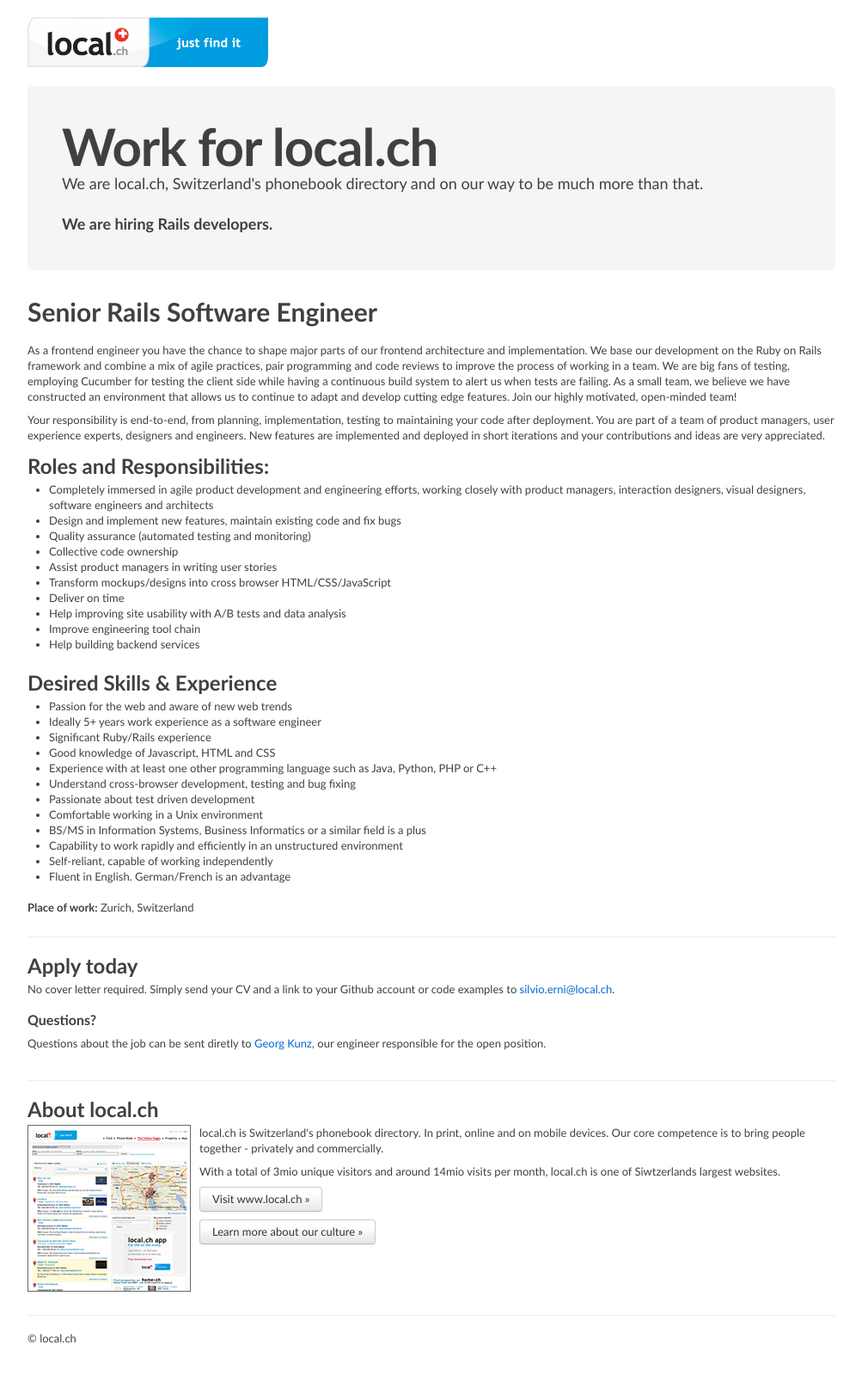
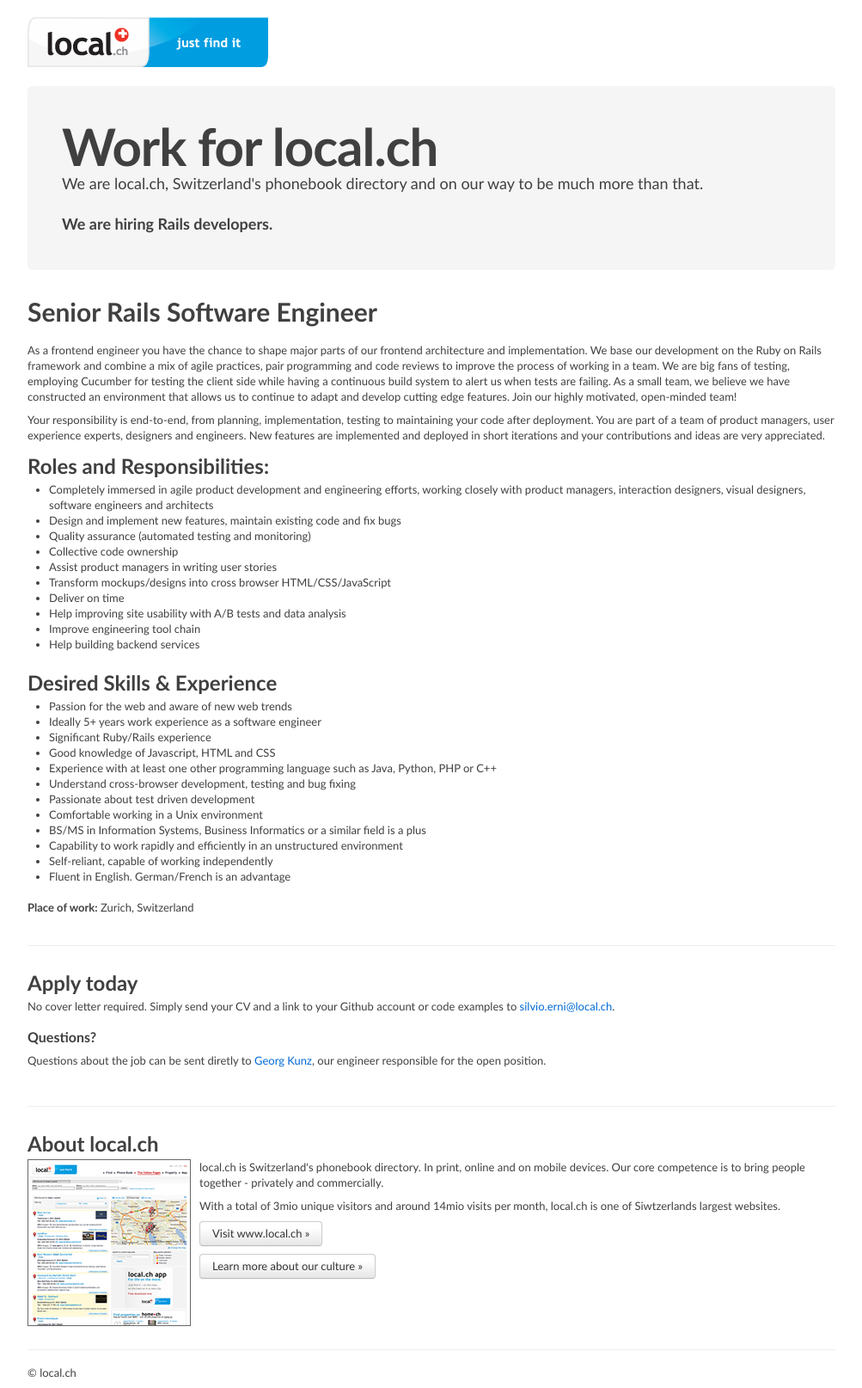
Before and after one commit to digideskio/local-ch.github.com, a Jekyll site: the page built from _posts/2011-09-09-rails-software-engineer.html, in a window 1280 px wide. Shown: the whole page at 86% size, without its empty margins (138-1141 px from the left). Built offline with Jekyll 4.4.1, drawn with Linux system fonts in a browser that asks for light colours; nearby versions of some CDN libraries; before the commit the page ends 1574 px from its top, so only the background shows below that.

Commit message:
Adapt layout slightly

```diff
--- a/_layouts/special.html
+++ b/_layouts/special.html
@@ -43,7 +43,7 @@
     <div class="container">
 
       <div id="logo">
-        <img src="assets/logo_en.gif" alt="local.ch logo">
+        <a href="http://www.local.ch/en"><img src="assets/logo_en.gif" alt="local.ch logo"></a>
       </div>
 
       <!-- Main hero unit for a primary marketing message or call to action -->
--- a/assets/special.css
+++ b/assets/special.css
@@ -26,7 +26,7 @@
 }
 
 .row.teaserimages {
-  margin-bottom: 18px;
+  margin-bottom: 25px;
   height: 182px;
 }
 
@@ -58,8 +58,8 @@
 
 .section {
   border-top: 1px solid #eee;
-  margin-top: 25px;
-  padding-top: 15px;
+  margin-top: 35px;
+  padding-top: 25px;
 }
 
 .clear {
--- a/index.html
+++ b/index.html
@@ -109,18 +109,18 @@
 
      <h4>Impressions of our fun projects</h4>
      <p>
+     <iframe width="300" height="182" src="http://www.youtube.com/embed/IpNg-B8i8AU?rel=0" frameborder="0" allowfullscreen></iframe>
      <a href="http://blog.local.ch/en/2011/04/06/minority-report-with-xbox-kinect/">Minority Report Infoscreen</a>
-     <iframe width="300" height="182" src="http://www.youtube.com/embed/IpNg-B8i8AU?rel=0" frameborder="0" allowfullscreen></iframe>
      </p>
 
      <p>
+     <iframe width="300" height="182" src="http://www.youtube.com/embed/ORI1Jdk5e5g?rel=0" frameborder="0" allowfullscreen></iframe>
      <a href="http://29a.ch/2011/10/10/swiss-address-visualization-webgl">Visualization of Swiss Addresses</a>
-     <iframe width="300" height="182" src="http://www.youtube.com/embed/ORI1Jdk5e5g?rel=0" frameborder="0" allowfullscreen></iframe>
      </p>
 
      <p>
+     <a href="http://blog.local.ch/en/2011/11/17/liveblogging-vom-hack-day-2011-bei-local-ch/"><img src="assets/images/hackday_composed.jpg" alt="Impressions of our Hackday"/></a>
      <a href="http://blog.local.ch/en/2011/11/17/liveblogging-vom-hack-day-2011-bei-local-ch/">Liveblogging of Hackday</a>
-     <a href="http://blog.local.ch/en/2011/11/17/liveblogging-vom-hack-day-2011-bei-local-ch/"><img src="assets/images/hackday_composed.jpg" alt="Impressions of our Hackday"/></a>
      </p>
 
 
```
